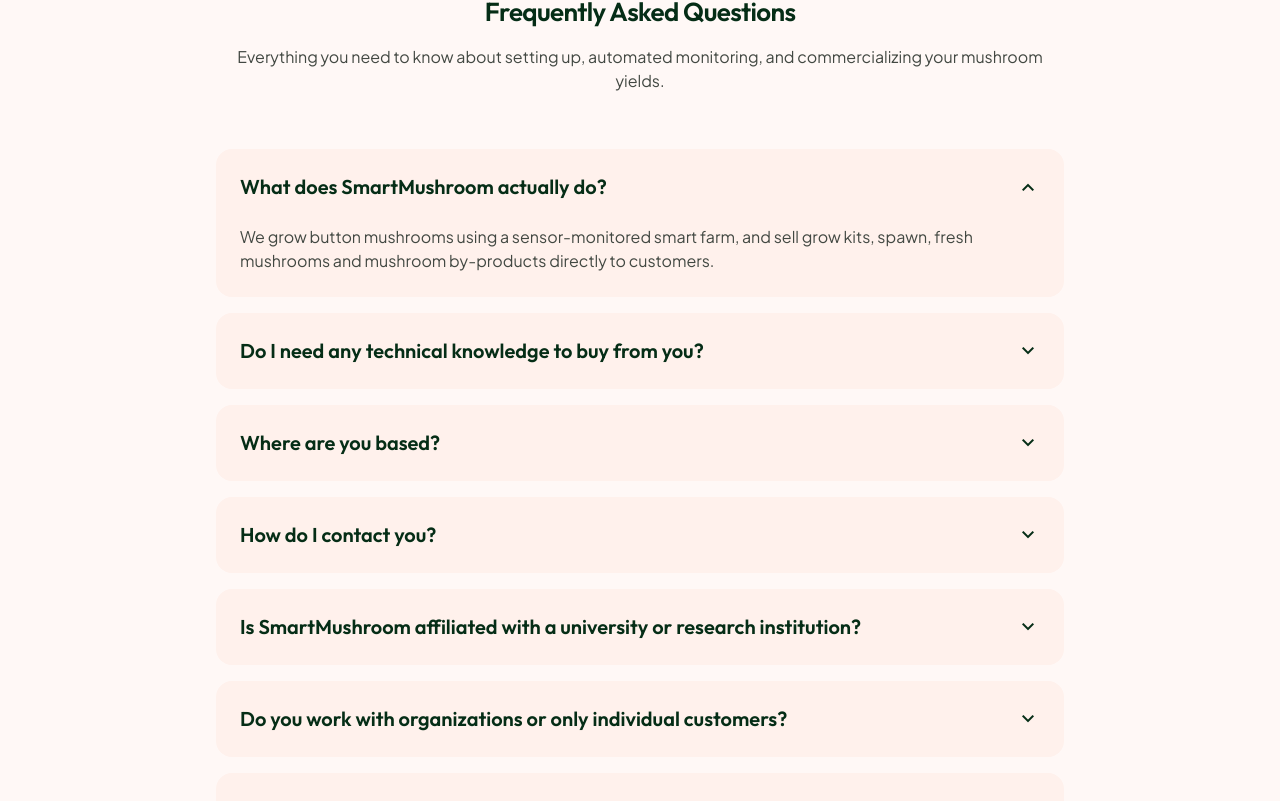
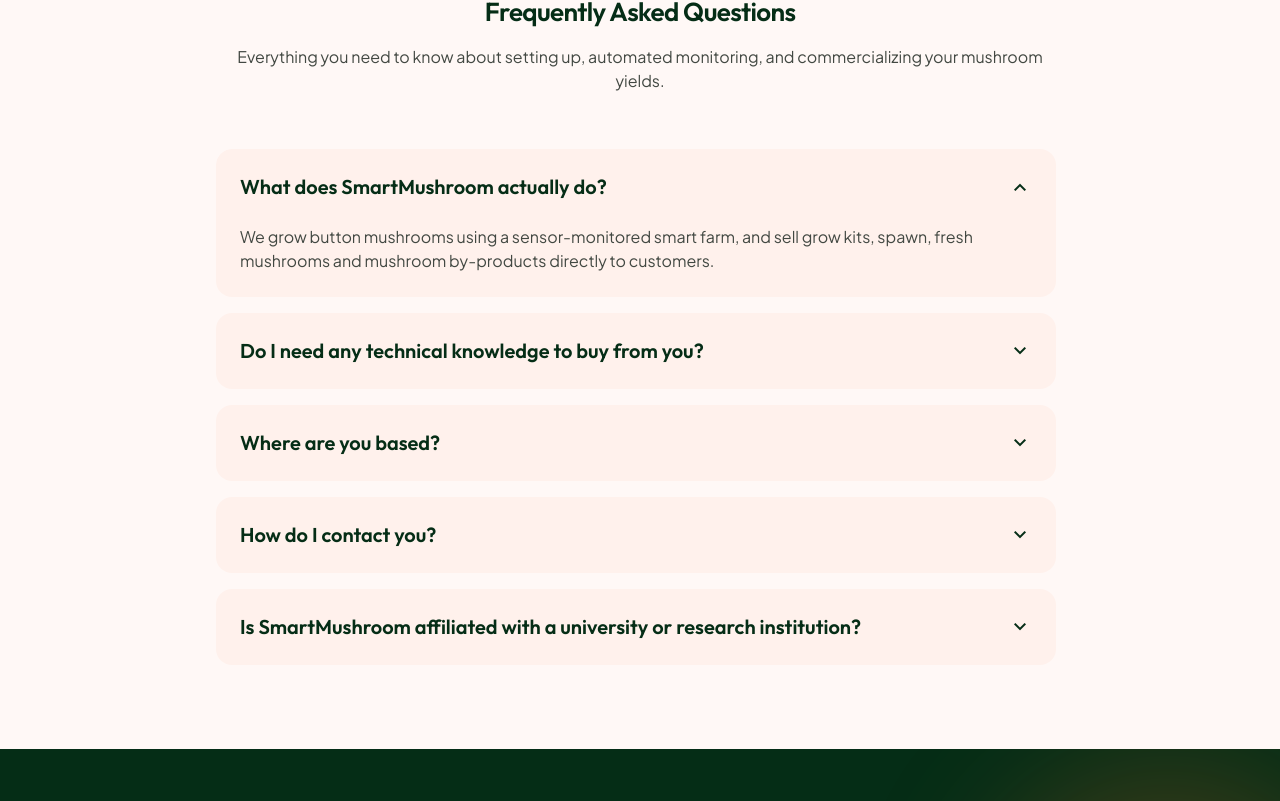
Before and after one commit to JHUB-AFRICA/mush-ai-web, a Next.js app: page / in a window 1280 px wide. Shown: the part 6088-6889 px from the top of the page. Built offline with nearby package versions, Linux system fonts and the light colour scheme.

Commit message:
feat: add custom scrollbar styles and apply scroll area constraints to FAQ components

```diff
--- a/app/globals.css
+++ b/app/globals.css
@@ -70,3 +70,22 @@
 
 html, body { margin: 0; padding: 0; }
 body { overscroll-behavior: none; background: var(--color-background); }
+
+/* Custom sleek scrollbar for self-contained FAQ scroll areas */
+.faq-scroll-area {
+  scrollbar-width: thin;
+  scrollbar-color: rgba(65, 103, 75, 0.25) transparent;
+}
+.faq-scroll-area::-webkit-scrollbar {
+  width: 6px;
+}
+.faq-scroll-area::-webkit-scrollbar-track {
+  background: transparent;
+}
+.faq-scroll-area::-webkit-scrollbar-thumb {
+  background: rgba(65, 103, 75, 0.25);
+  border-radius: 9999px;
+}
+.faq-scroll-area::-webkit-scrollbar-thumb:hover {
+  background: rgba(65, 103, 75, 0.45);
+}
--- a/components/core/FaqAccordion.tsx
+++ b/components/core/FaqAccordion.tsx
@@ -41,7 +41,7 @@ function FaqItem({ question, answer, id }: FaqItemData & { id: string }) {
 
 export default function FaqAccordion({ items }: { items: FaqItemData[] }) {
   return (
-    <div className="flex flex-col gap-4">
+    <div className="faq-scroll-area max-h-[520px] overflow-y-auto overscroll-contain pr-2 flex flex-col gap-4 rounded-2xl">
       {items.map((item, i) => (
         <FaqItem key={item.question} id={`faq-${i}`} {...item} />
       ))}
--- a/components/home/Faq.tsx
+++ b/components/home/Faq.tsx
@@ -33,7 +33,7 @@ export default function Faq() {
           </p>
         </div>
 
-        <div className="space-y-4">
+        <div className="faq-scroll-area max-h-[520px] overflow-y-auto overscroll-contain pr-2 space-y-4 rounded-2xl">
           {FAQS.map((f, i) => {
             const isOpen = open === i;
             return (
```
